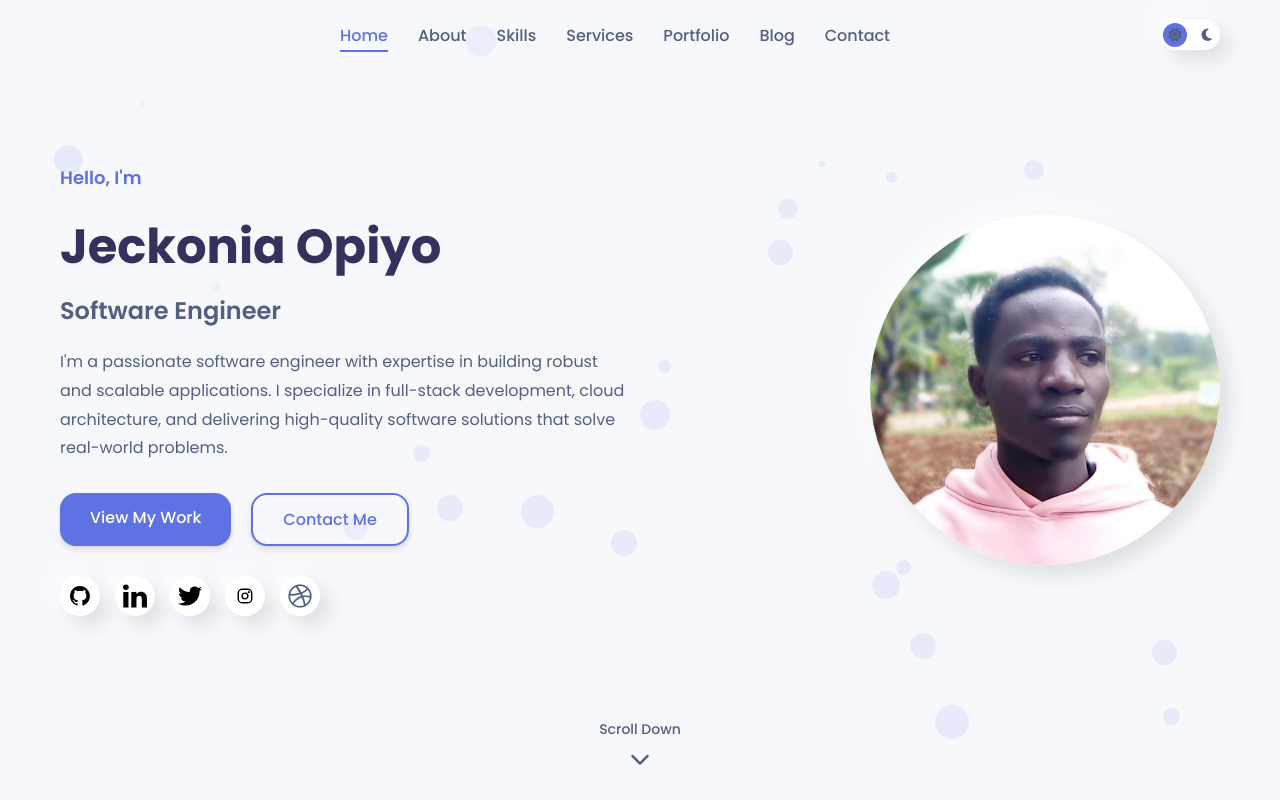
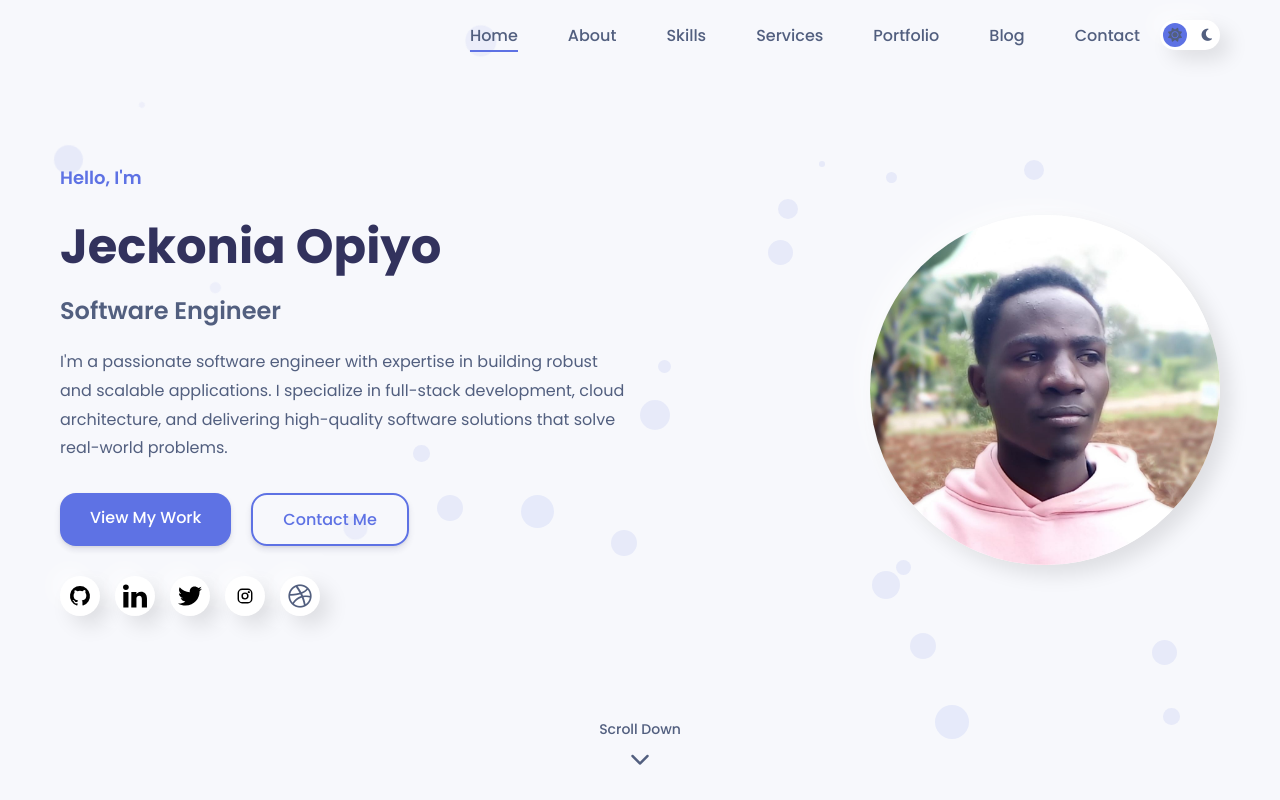
Before and after one commit to Ochiengjeck/portfolio, a plain HTML site: page index.html in a window 1280 px wide. Shown: the top 800 px of the page. Drawn offline with nearby package versions, Linux system fonts and the light colour scheme.

Commit message:
Modified the header design

```diff
--- a/index.html
+++ b/index.html
@@ -34,11 +34,11 @@
     <!-- Header -->
     <header id="header">
         <div class="container header-container">
-            <a href="#" class="logo">
-                <!-- <div class="logo-icon">
+            <!-- <a href="#" class="logo">
+                <div class="logo-icon">
                     <i class="fas fa-code"></i>
-                </div> -->
-            </a>
+                </div>
+            </a> -->
             <nav>
                 <ul id="nav-menu">
                     <li><a href="#home" class="active">Home</a></li>
--- a/styles.css
+++ b/styles.css
@@ -136,10 +136,50 @@ header {
     padding: 15px 0;
 }
 
+/* .header-container {
+    display: flex;
+    justify-content: space-between;
+    align-items: center;
+}
+.header-container #nav-menu{
+
+} */
 .header-container {
     display: flex;
     justify-content: space-between;
     align-items: center;
+}
+
+.header-container nav {
+    flex-grow: 1;
+    /* Allow nav to take available space */
+    text-align: right;
+    /* Align nav items to the right */
+}
+
+.header-container #nav-menu {
+    list-style: none;
+    /* Remove default list styling */
+    padding: 0;
+    /* Remove default padding */
+    margin: 0;
+    /* Remove default margin */
+    display: inline-flex;
+    /* Display items in a row */
+    gap: 20px;
+    /* Space between items */
+}
+
+.header-container #nav-menu li {
+    display: inline;
+    /* Display list items inline */
+}
+
+.header-container #nav-menu a {
+    text-decoration: none;
+    /* Remove underline from links */
+    color: inherit;
+    /* Use current text color */
 }
 
 .logo {
```
